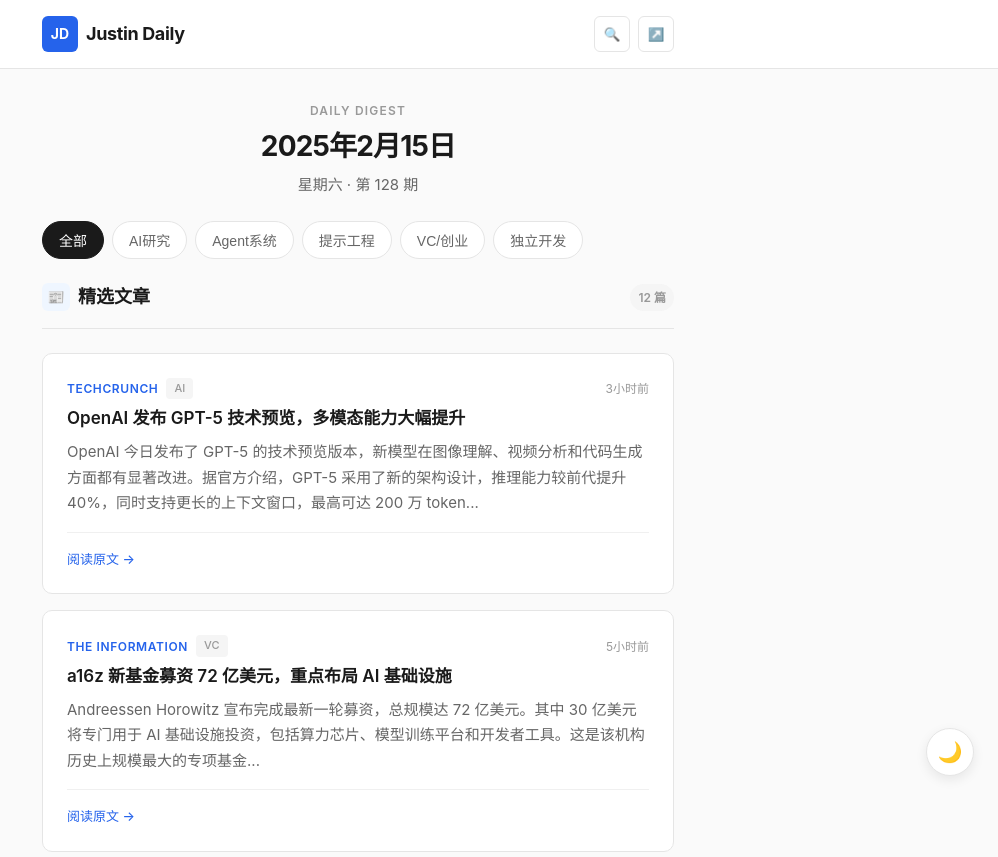
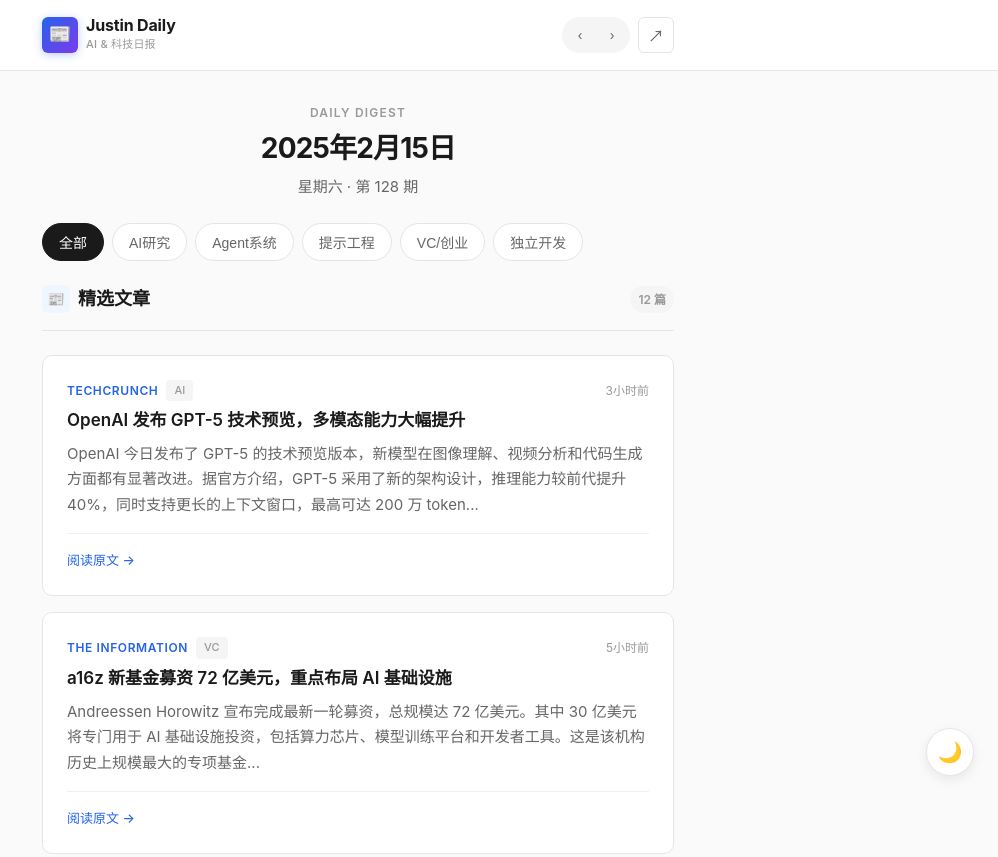
Before and after one commit to justin7974/Daily-News, a plain HTML site: page index.html in a window 1280 px wide. Shown: the top 857 px of the page, without its empty margins (282-1280 px from the left). Drawn offline with Linux system fonts and the light colour scheme.

Commit message:
优化头部设计：新Logo、日期导航、分享功能

```diff
--- a/index.html
+++ b/index.html
@@ -104,44 +104,90 @@
         .brand-icon {
             width: 36px;
             height: 36px;
-            background: var(--accent);
+            background: linear-gradient(135deg, #2563EB 0%, #7C3AED 100%);
             border-radius: var(--radius-sm);
             display: flex;
             align-items: center;
             justify-content: center;
-            font-weight: 700;
-            color: white;
-            font-size: 14px;
+            font-size: 18px;
+            box-shadow: 0 2px 8px rgba(37, 99, 235, 0.3);
         }
 
         .brand-text {
+            display: flex;
+            flex-direction: column;
+            gap: 1px;
+        }
+
+        .brand-name {
             font-weight: 700;
-            font-size: 1.125rem;
-            letter-spacing: -0.02em;
+            font-size: 1rem;
+            letter-spacing: -0.01em;
+            color: var(--text-primary);
+            line-height: 1.2;
+        }
+
+        .brand-tagline {
+            font-size: 0.6875rem;
+            color: var(--text-tertiary);
+            font-weight: 500;
+            letter-spacing: 0.02em;
         }
 
         .header-actions {
             display: flex;
+            align-items: center;
             gap: var(--space-sm);
         }
 
-        .icon-btn {
-            width: 36px;
-            height: 36px;
-            border-radius: var(--radius-sm);
-            border: 1px solid var(--border);
+        .date-nav {
+            display: flex;
+            align-items: center;
+            gap: var(--space-xs);
+            background: var(--bg-tertiary);
+            border-radius: 100px;
+            padding: 4px;
+        }
+
+        .date-nav-btn {
+            width: 28px;
+            height: 28px;
+            border-radius: 50%;
+            border: none;
             background: transparent;
             color: var(--text-secondary);
             cursor: pointer;
             display: flex;
             align-items: center;
             justify-content: center;
+            font-size: 14px;
             transition: all 0.2s ease;
         }
 
-        .icon-btn:hover {
+        .date-nav-btn:hover {
+            background: var(--bg-secondary);
+            color: var(--text-primary);
+        }
+
+        .share-btn {
+            width: 36px;
+            height: 36px;
+            border-radius: var(--radius-sm);
+            border: 1px solid var(--border);
+            background: var(--bg-secondary);
+            color: var(--text-secondary);
+            cursor: pointer;
+            display: flex;
+            align-items: center;
+            justify-content: center;
+            font-size: 16px;
+            transition: all 0.2s ease;
+        }
+
+        .share-btn:hover {
             background: var(--bg-tertiary);
             color: var(--text-primary);
+            border-color: var(--text-tertiary);
         }
 
         /* ===== 日期头部 ===== */
@@ -548,6 +594,14 @@
                 padding: var(--space-md);
             }
 
+            .brand-name {
+                font-size: 0.9375rem;
+            }
+
+            .brand-tagline {
+                font-size: 0.625rem;
+            }
+
             .date-header {
                 padding: var(--space-lg) var(--space-md) var(--space-md);
             }
@@ -599,12 +653,18 @@
     <header class="header">
         <div class="header-content">
             <div class="brand">
-                <div class="brand-icon">JD</div>
-                <span class="brand-text">Justin Daily</span>
+                <div class="brand-icon">📰</div>
+                <div class="brand-text">
+                    <span class="brand-name">Justin Daily</span>
+                    <span class="brand-tagline">AI & 科技日报</span>
+                </div>
             </div>
             <div class="header-actions">
-                <button class="icon-btn" title="搜索">🔍</button>
-                <button class="icon-btn" title="分享">↗️</button>
+                <div class="date-nav">
+                    <button class="date-nav-btn" title="前一天">‹</button>
+                    <button class="date-nav-btn" title="后一天">›</button>
+                </div>
+                <button class="share-btn" title="分享">↗</button>
             </div>
         </div>
     </header>
@@ -867,6 +927,31 @@
                 this.classList.add('active');
             });
         });
+
+        // 日期导航功能
+        document.querySelectorAll('.date-nav-btn').forEach(btn => {
+            btn.addEventListener('click', function() {
+                const direction = this.title === '前一天' ? -1 : 1;
+                console.log('切换日期:', direction > 0 ? '后一天' : '前一天');
+                // 这里可以添加实际的日期切换逻辑
+            });
+        });
+
+        // 分享功能
+        document.querySelector('.share-btn').addEventListener('click', function() {
+            if (navigator.share) {
+                navigator.share({
+                    title: 'Justin Daily | 科技日报',
+                    text: '每日精选 AI/科技资讯',
+                    url: window.location.href
+                });
+            } else {
+                // 复制链接到剪贴板
+                navigator.clipboard.writeText(window.location.href).then(() => {
+                    alert('链接已复制到剪贴板');
+                });
+            }
+        });
     </script>
 </body>
 </html>
```
